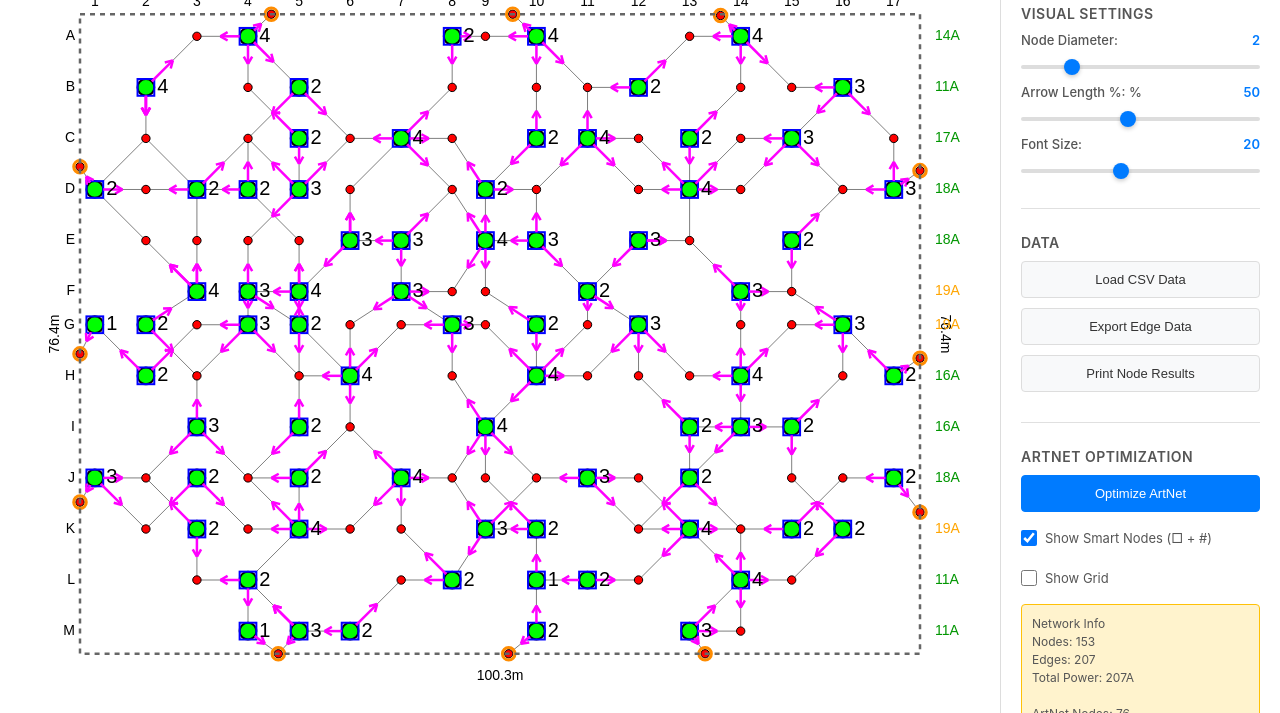
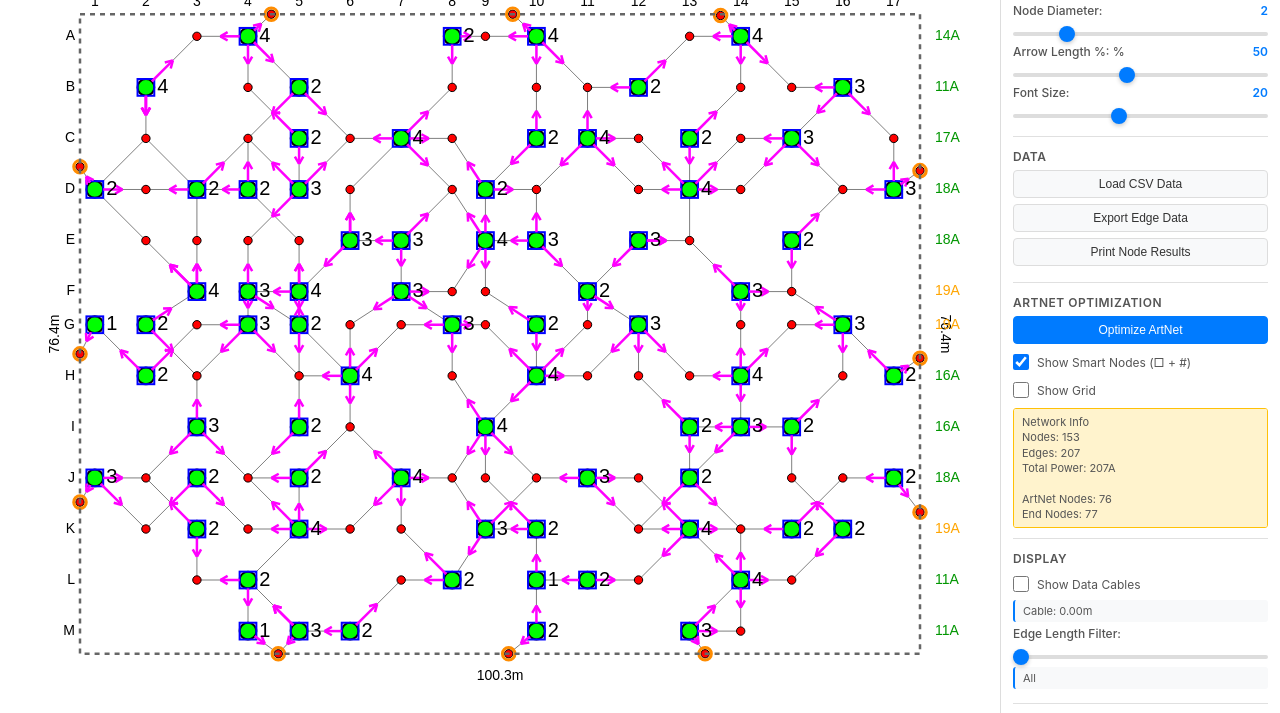
Before and after one commit to stephanschulz/light-network, a plain HTML site: page index.html in a window 1280 px wide. Shown: the part 66-779 px from the top of the page. Drawn offline with Linux system fonts and the light colour scheme.

Commit message:
compact gui

```diff
--- a/styles.css
+++ b/styles.css
@@ -56,21 +56,21 @@ body {
     background-color: #ffffff;
     border-left: 1px solid #ddd;
     overflow-y: auto;
-    padding: 20px;
+    padding: 12px;
     box-shadow: -2px 0 5px rgba(0, 0, 0, 0.1);
 }
 
 .control-panel h2 {
-    font-size: 18px;
-    margin-bottom: 20px;
+    font-size: 16px;
+    margin-bottom: 10px;
     color: #333;
     border-bottom: 2px solid #007bff;
-    padding-bottom: 8px;
+    padding-bottom: 4px;
 }
 
 .control-panel h3 {
-    font-size: 14px;
-    margin-bottom: 10px;
+    font-size: 12px;
+    margin-bottom: 6px;
     color: #555;
     font-weight: 600;
     text-transform: uppercase;
@@ -78,8 +78,8 @@ body {
 }
 
 .control-section {
-    margin-bottom: 25px;
-    padding-bottom: 20px;
+    margin-bottom: 12px;
+    padding-bottom: 10px;
     border-bottom: 1px solid #e0e0e0;
 }
 
@@ -90,8 +90,8 @@ body {
 /* Form Controls */
 label {
     display: block;
-    margin-bottom: 5px;
-    font-size: 13px;
+    margin-bottom: 2px;
+    font-size: 12px;
     color: #555;
     font-weight: 500;
 }
@@ -104,7 +104,7 @@ label span {
 
 input[type="range"] {
     width: 100%;
-    margin-bottom: 15px;
+    margin-bottom: 8px;
     height: 4px;
     border-radius: 2px;
     background: #ddd;
@@ -145,8 +145,8 @@ label:has(input[type="checkbox"]) {
     display: flex;
     align-items: center;
     cursor: pointer;
-    padding: 8px 0;
-    margin-bottom: 8px;
+    padding: 4px 0;
+    margin-bottom: 4px;
     font-weight: normal;
 }
 
@@ -159,12 +159,12 @@ label:has(input[type="checkbox"]):hover {
 /* Buttons */
 .btn {
     width: 100%;
-    padding: 10px;
-    margin-bottom: 10px;
+    padding: 6px 8px;
+    margin-bottom: 6px;
     border: 1px solid #ddd;
     background-color: #f8f9fa;
     color: #333;
-    font-size: 13px;
+    font-size: 12px;
     font-weight: 500;
     border-radius: 4px;
     cursor: pointer;
@@ -201,31 +201,31 @@ label:has(input[type="checkbox"]):hover {
 #totalPower,
 #cableInfo,
 #lengthFilterLabel {
-    font-size: 13px;
+    font-size: 11px;
     color: #555;
-    margin-bottom: 8px;
-    padding: 6px 10px;
+    margin-bottom: 4px;
+    padding: 4px 8px;
     background-color: #f8f9fa;
-    border-radius: 4px;
-    border-left: 3px solid #007bff;
+    border-radius: 3px;
+    border-left: 2px solid #007bff;
 }
 
 #totalPower {
     font-weight: 600;
-    border-left: 3px solid #28a745;
+    border-left: 2px solid #28a745;
 }
 
 .info-box {
-    font-size: 12px;
+    font-size: 11px;
     color: #555;
-    margin-top: 10px;
-    padding: 10px;
+    margin-top: 6px;
+    padding: 6px 8px;
     background-color: #fff3cd;
     border: 1px solid #ffc107;
-    border-radius: 4px;
+    border-radius: 3px;
     white-space: pre-line;
-    line-height: 1.5;
-    max-height: 150px;
+    line-height: 1.4;
+    max-height: 120px;
     overflow-y: auto;
 }
 
@@ -305,8 +305,8 @@ label:has(input[type="checkbox"]):hover {
 
 /* Footer */
 .footer {
-    margin-top: 30px;
-    padding-top: 20px;
+    margin-top: 12px;
+    padding-top: 10px;
     border-top: 1px solid #e0e0e0;
     text-align: center;
 }
@@ -314,16 +314,16 @@ label:has(input[type="checkbox"]):hover {
 .github-link {
     display: inline-flex;
     align-items: center;
-    gap: 8px;
-    padding: 10px 16px;
+    gap: 6px;
+    padding: 6px 10px;
     background-color: #24292e;
     color: white;
     text-decoration: none;
-    border-radius: 6px;
-    font-size: 13px;
+    border-radius: 4px;
+    font-size: 11px;
     font-weight: 500;
     transition: all 0.2s;
-    margin-bottom: 12px;
+    margin-bottom: 6px;
 }
 
 .github-link:hover {
@@ -334,13 +334,15 @@ label:has(input[type="checkbox"]):hover {
 
 .github-link svg {
     flex-shrink: 0;
+    width: 16px;
+    height: 16px;
 }
 
 .ai-note {
-    font-size: 11px;
+    font-size: 10px;
     color: #888;
-    margin-top: 10px;
-    line-height: 1.4;
+    margin-top: 6px;
+    line-height: 1.3;
     font-style: italic;
 }
 
```
